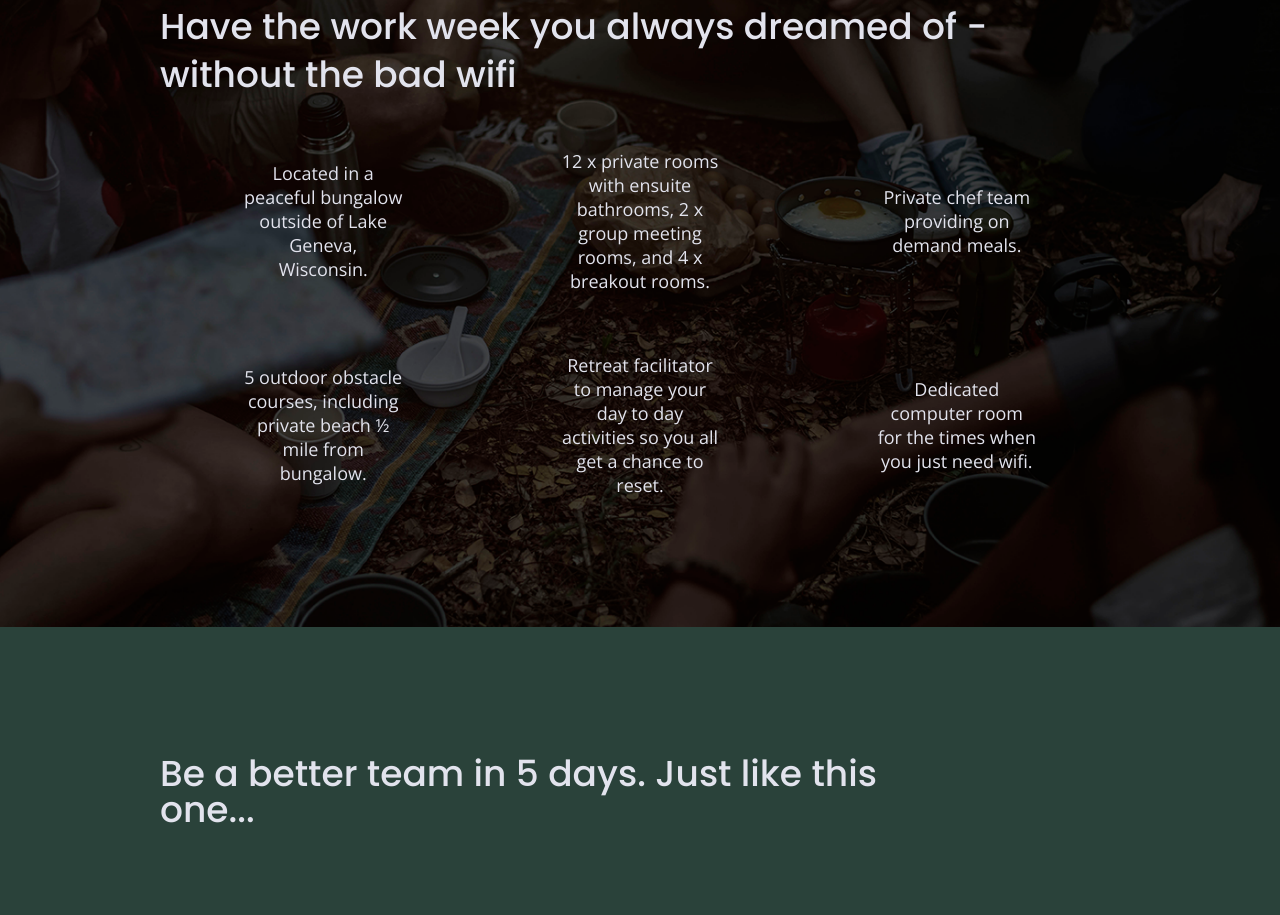
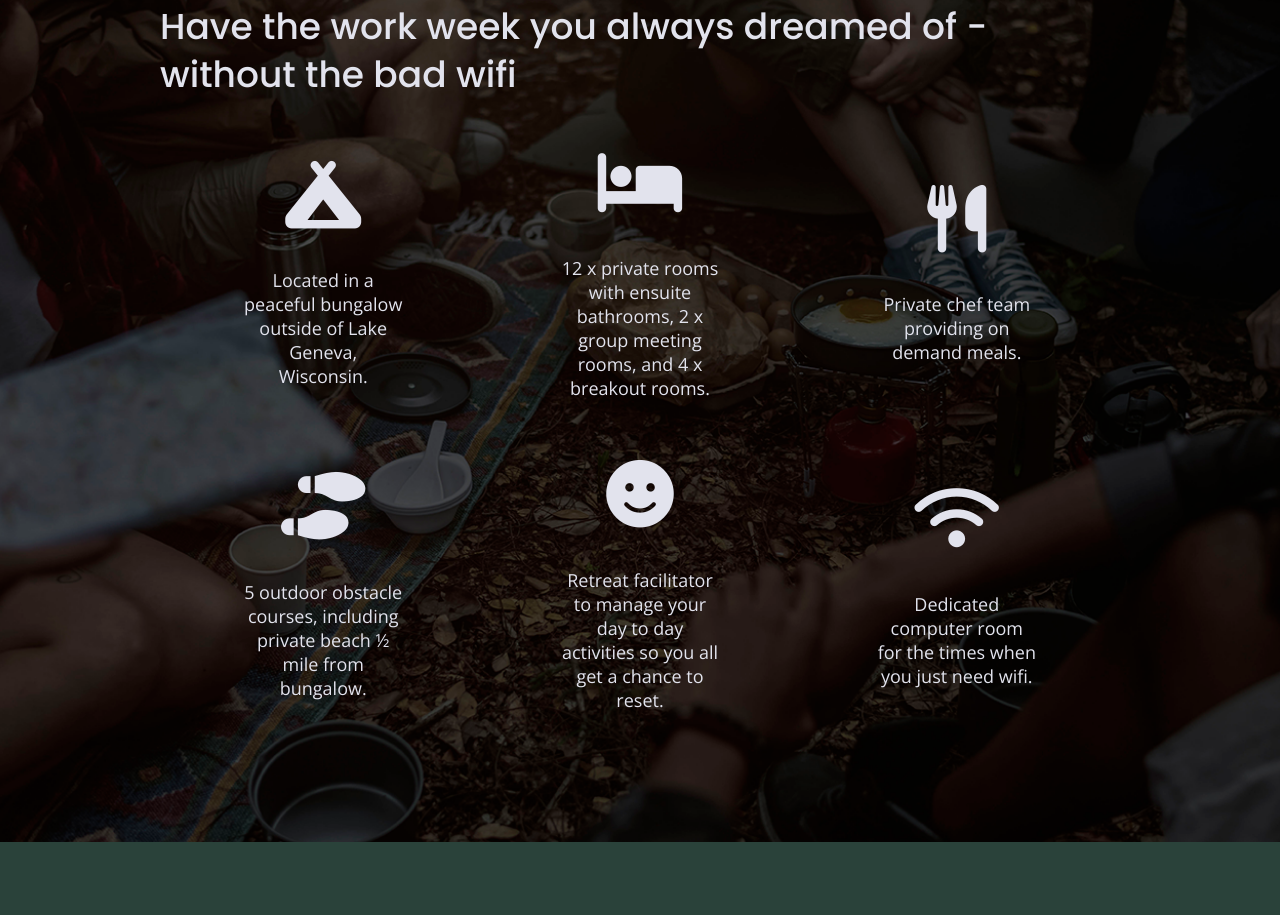
Before and after one commit to y-alicee/Unplugged-Retreat, a website built with Parcel: page index.html in a window 1280 px wide. Shown: the part 1304-2219 px from the top of the page. Built offline with nearby package versions, Linux system fonts and the light colour scheme; grey boxes are pictures that could not be loaded.

Commit message:
Adding Your Feature Icons with Font Awesome

```diff
--- a/css/main.css
+++ b/css/main.css
@@ -311,6 +311,11 @@ input[type=button] {
   justify-content: center;
   align-items: center;
   flex-flow: row wrap;
+}
+
+.features i {
+  font-size: 3.75em;
+  margin-bottom: 40px;
 }
 
 .features p {
--- a/index.html
+++ b/index.html
@@ -20,6 +20,9 @@
   <link rel="stylesheet" href="css/main.css">
   <!-- Google Fonts -->
   <link href="https://fonts.googleapis.com/css?family=Open+Sans:400,700|Poppins:500,700" rel="stylesheet">
+
+  <!-- Font Awesome Icons -->
+  <script src="https://kit.fontawesome.com/6d5a43483b.js" crossorigin="anonymous"></script>
 
   <meta name="theme-color" content="#fafafa">
 </head>
@@ -71,7 +74,7 @@
         <div class="features-items">
           <article>
             <p class="fontawesome-icon">
-
+              <i class="fas fa-campground"></i>
             </p>
             <p class="features-item-description">
               Located in a peaceful bungalow outside of Lake Geneva, Wisconsin.
@@ -79,7 +82,7 @@
           </article>
           <article>
             <p class="fontawesome-icon">
-
+              <i class="fas fa-bed"></i>
             </p>
             <p class="features-item-description">
               12 x private rooms with ensuite bathrooms, 2 x group meeting rooms, and 4 x breakout rooms.
@@ -87,7 +90,7 @@
           </article>
           <article>
             <p class="fontawesome-icon">
-
+              <i class="fas fa-utensils"></i>
             </p>
             <p class="features-item-description">
               Private chef team providing on demand meals.
@@ -95,7 +98,7 @@
           </article>
           <article>
             <p class="fontawesome-icon">
-
+              <i class="fas fa-shoe-prints"></i>
             </p>
             <p class="features-item-description">
               5 outdoor obstacle courses, including private beach ½ mile from bungalow.
@@ -103,7 +106,7 @@
           </article>
           <article>
             <p class="fontawesome-icon">
-
+              <i class="fas fa-smile"></i>
             </p>
             <p class="features-item-description">
               Retreat facilitator to manage your day to day activities so you all get a chance to reset.
@@ -111,7 +114,7 @@
           </article>
           <article>
             <p class="fontawesome-icon">
-
+              <i class="fas fa-wifi"></i>
             </p>
             <p class="features-item-description">
               Dedicated computer room for the times when you just need wifi.
```
Also changed, not shown: about/index.html (+3 -0 lines), faq/index.html (+3 -0 lines).
